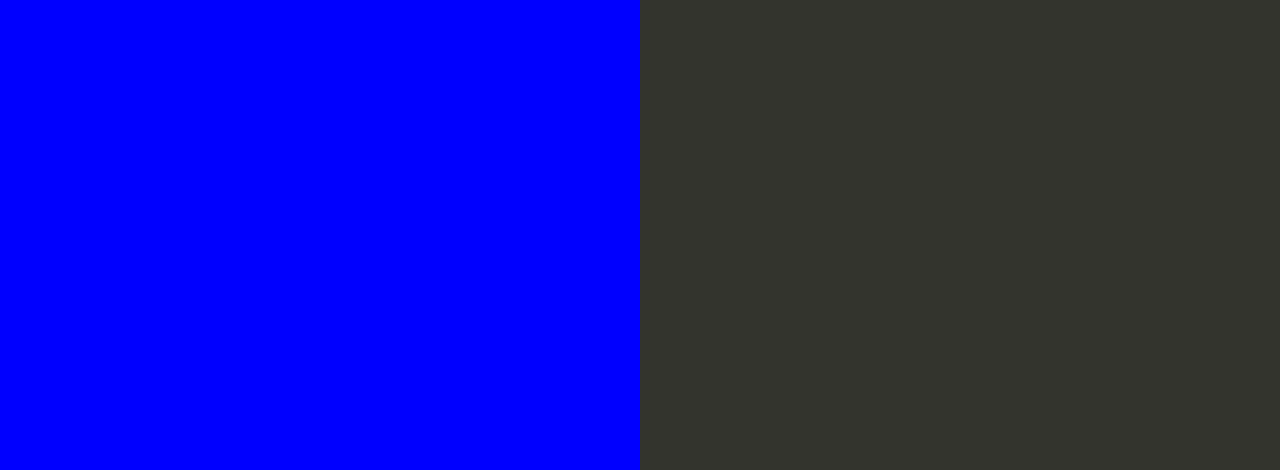
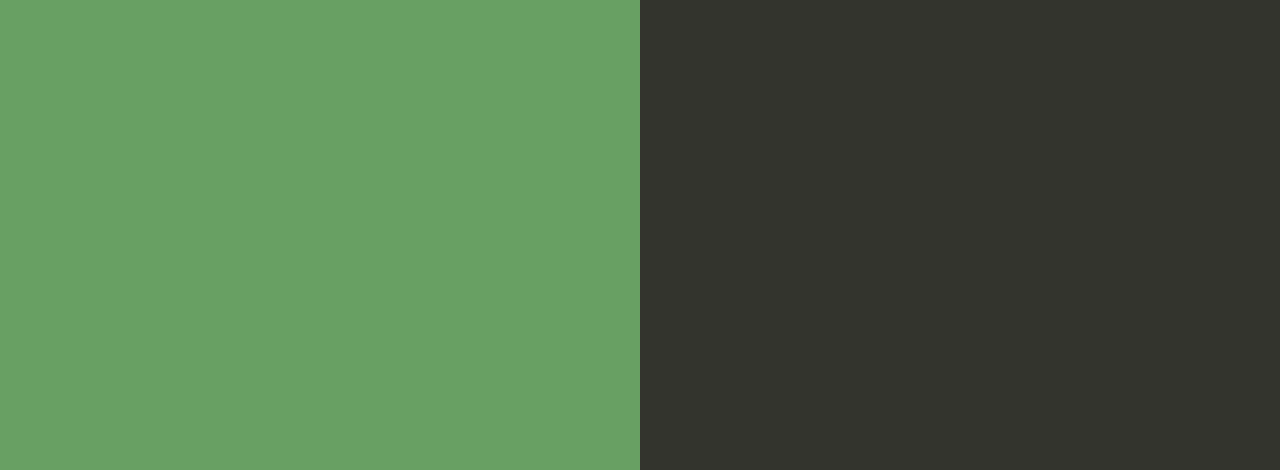
Before and after one commit to janne-lahtinen/my-nodejs-app, a website: page index.html in a window 1280 px wide. Shown: the part 330-800 px from the top of the page. Drawn offline with Linux system fonts and the light colour scheme.

Commit message:
change bg color

```diff
--- a/index.html
+++ b/index.html
@@ -35,7 +35,7 @@
 
         text-align: right;
         padding-top: 11em;
-        background-color: blue;
+        background-color: #68A063;
 
       }
       .textColumn p {
```
